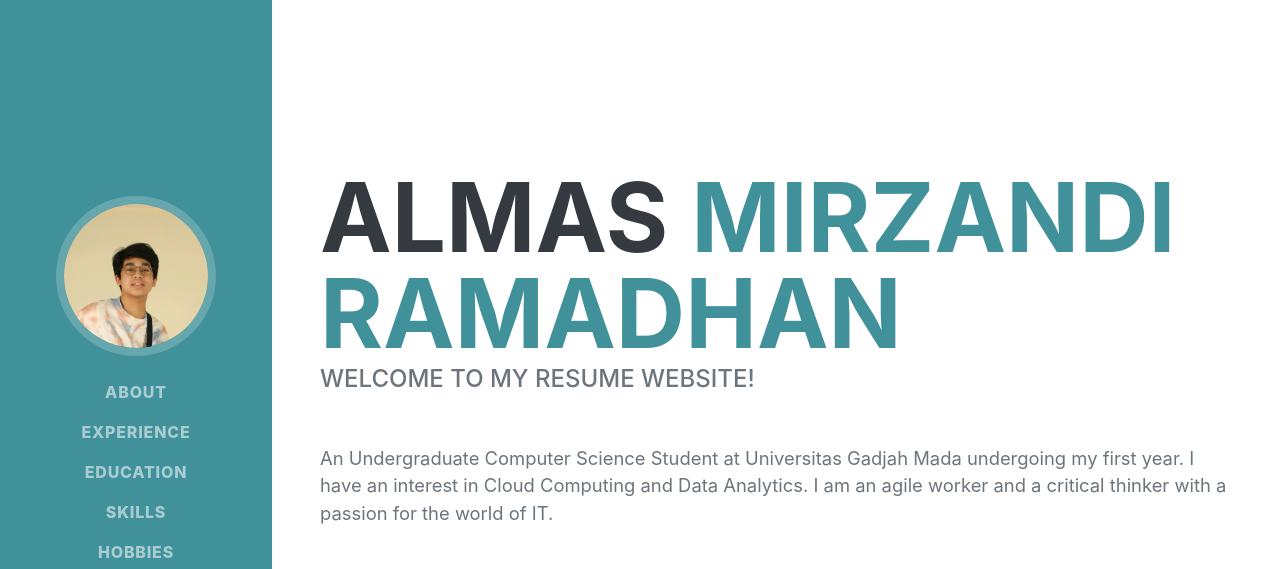
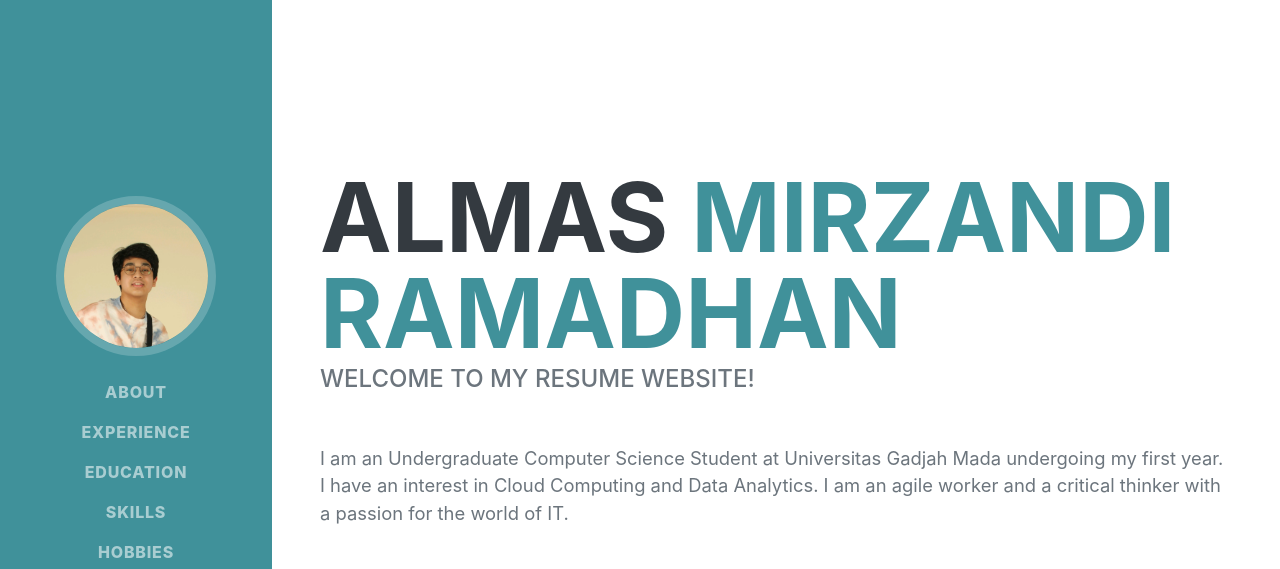
Before and after one commit to b1euuuuwu/resume-website, a plain HTML site: page index.html in a window 1280 px wide. Shown: the top 569 px of the page. Drawn offline with nearby package versions, Linux system fonts and the light colour scheme; a web font is replaced by a local one.

Commit message:
Update index.html

```diff
--- a/index.html
+++ b/index.html
@@ -48,7 +48,7 @@
                     <div class="subheading mb-5">
                         Welcome to my Resume Website!
                     </div>
-                    <p class="lead mb-5">An Undergraduate Computer Science Student at Universitas Gadjah Mada undergoing my first year. I have an interest in Cloud Computing and Data Analytics. I am an agile worker and a critical thinker with a passion for the world of IT.</p>
+                    <p class="lead mb-5">I am an Undergraduate Computer Science Student at Universitas Gadjah Mada undergoing my first year. I have an interest in Cloud Computing and Data Analytics. I am an agile worker and a critical thinker with a passion for the world of IT.</p>
                     <div class="social-icons">
                         <a class="social-icon" href="mailto:almasmirzandir@gmail.com"><i class="far fa-envelope"></i></a>
                         <a class="social-icon" href="linkedin.com/in/almas-mirzandi-ramadhan-1bbb66211"><i class="fab fa-linkedin-in"></i></a>
```
